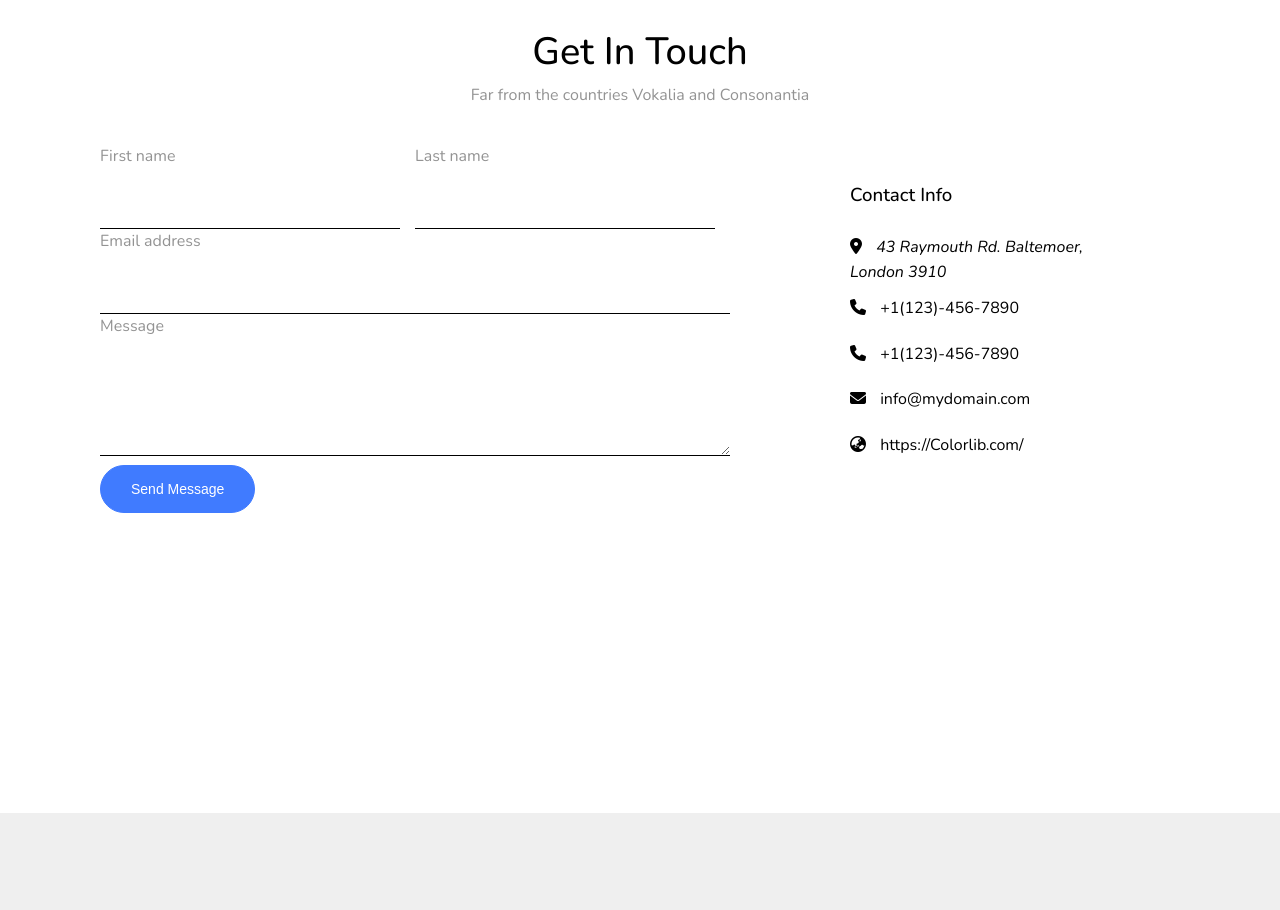
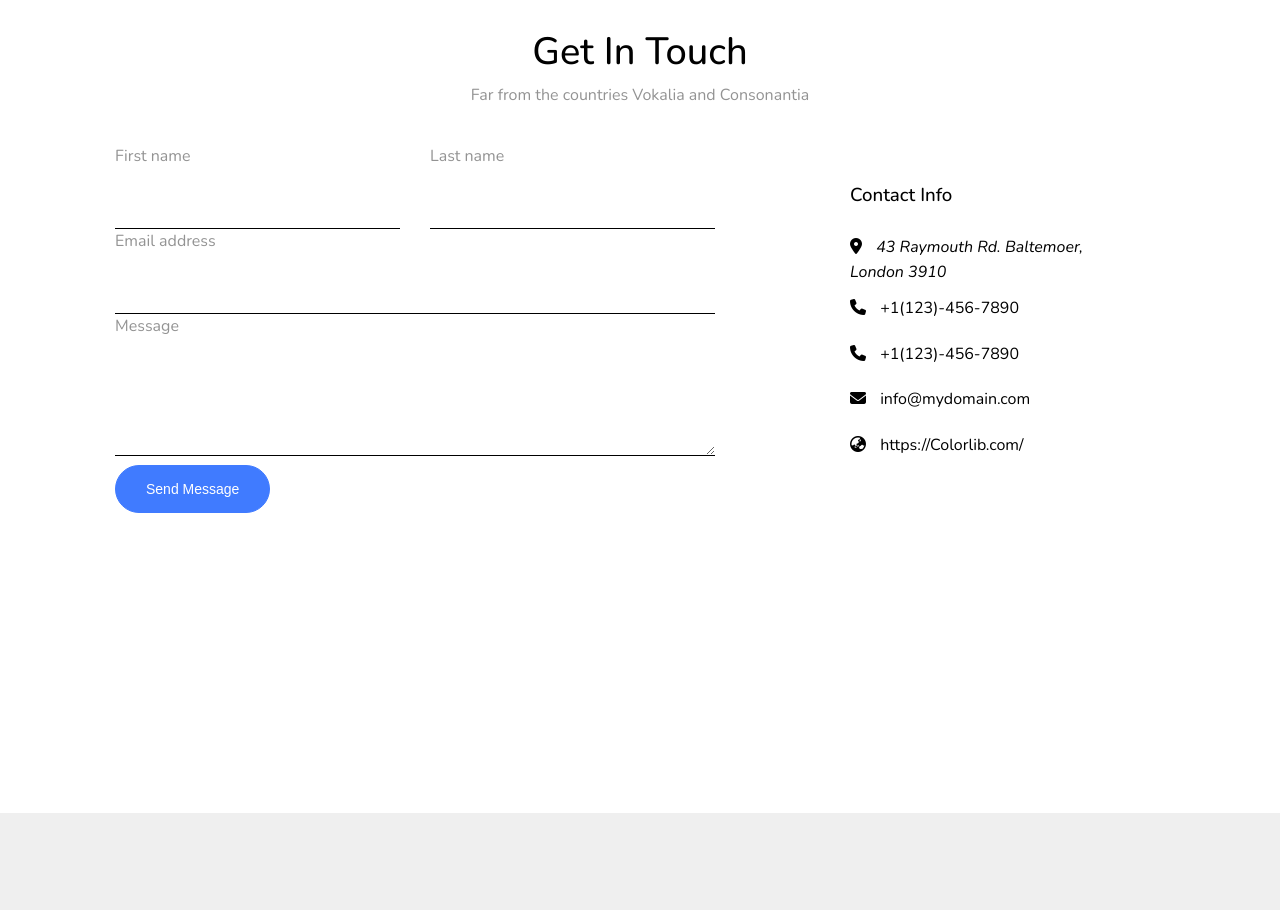
Before and after one commit to laxeroza/launch-website, a plain HTML site: page index.html in a window 1280 px wide. Shown: the part 6980-7890 px from the top of the page. Drawn offline with nearby package versions, Linux system fonts and the light colour scheme.

Commit message:
form control

```diff
--- a/src/css/style.css
+++ b/src/css/style.css
@@ -817,6 +817,7 @@ i {
         position: relative;
         width: 100%;
         padding-right: 15px;
+        padding-left: 15px;
         height: 100%;
       }
       .form-control {
@@ -846,6 +847,8 @@ i {
         }
       }
       .group-2 {
+        padding-right: 15px;
+        padding-left: 15px;
         .form-control-2 {
           width: 100%;
           padding: 40px;
```
Also changed, not shown: index.html (+1 -1 lines).
